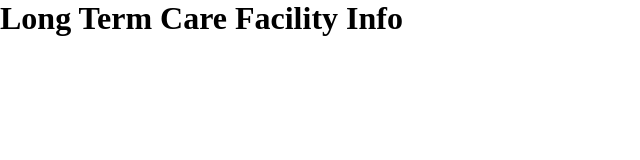
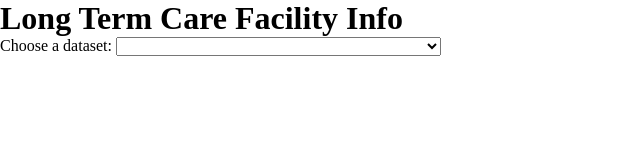
Before and after one commit to vishalicious213/cms-gov, a plain HTML site: page index.html in a window 1280 px wide. Shown: the whole page, without its empty margins (0-640 px from the left). Drawn offline with Linux system fonts and the light colour scheme.

Commit message:
added select with cms-671 option

```diff
--- a/index.html
+++ b/index.html
@@ -7,7 +7,16 @@
     <link rel="stylesheet" href="style.css">
 </head>
 <body>
-    <h1>Long Term Care Facility Info</h1>
+    <h1 class="h1">Long Term Care Facility Info</h1>
+
+    <section class="selection">
+        <label for="dataset">Choose a dataset:</label>
+        <select name="dataset" id="dataset">
+            <option value="none"></option>
+            <option value="cms671">Long-Term Care Facility Characteristics (CMS-671)</option>
+        </select>
+    </section>
+
     <script src="index.js"></script>
 </body>
 </html>
```
Also changed, not shown: style.css (line endings or trailing spaces).
